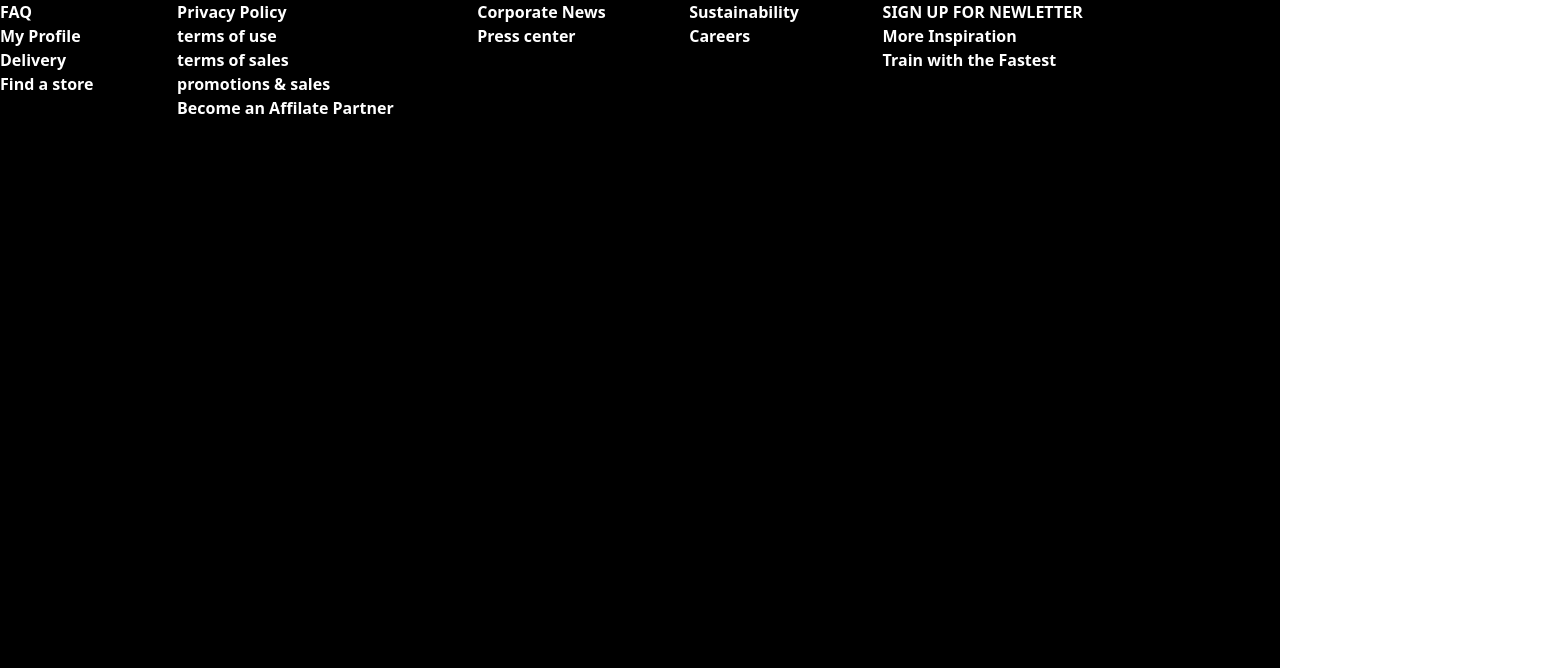
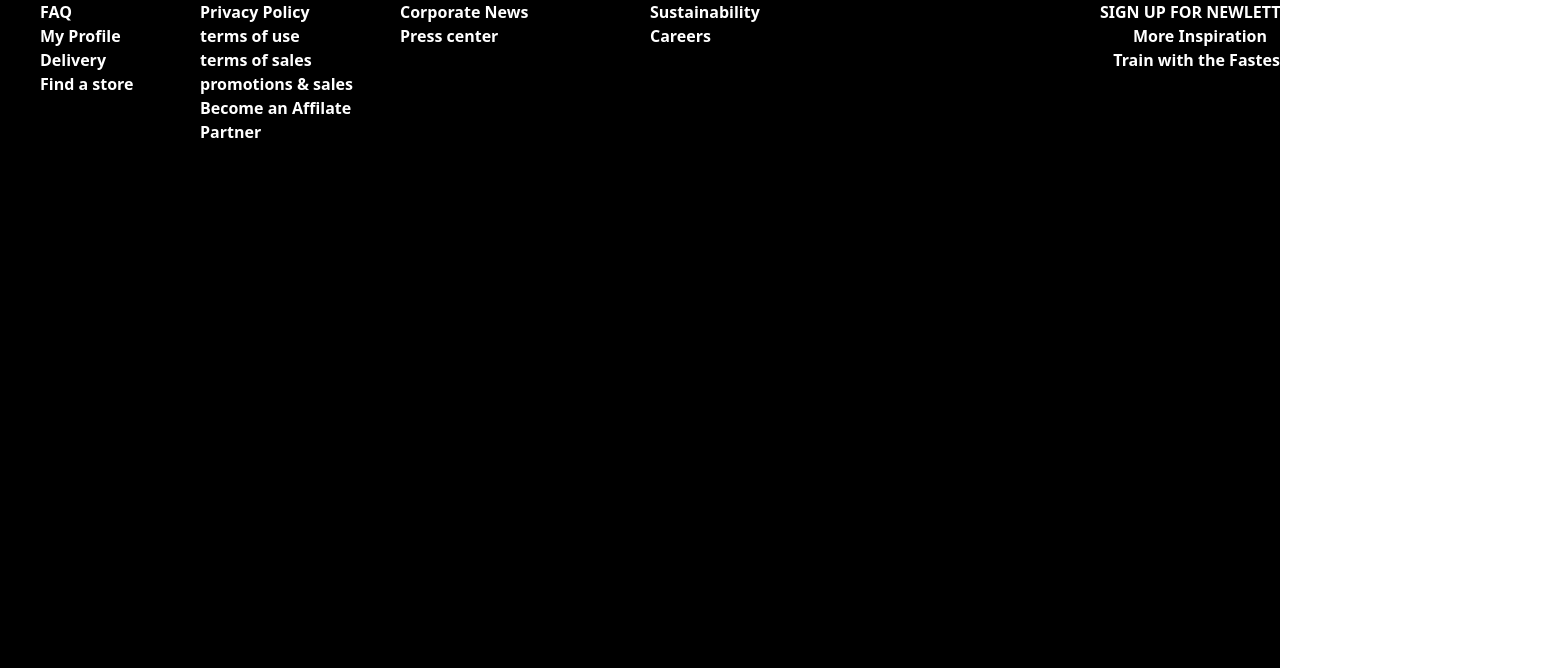
Before and after one commit to AdetutuFatimoh/wk6, a website: page puma.html in a window 1280 px wide. Shown: the part 4787-5455 px from the top of the page, 1550 px wide, since content can reach past the window. Drawn offline with Linux system fonts and the light colour scheme.

Commit message:
feat:update

```diff
--- a/puma.html
+++ b/puma.html
@@ -242,9 +242,9 @@
         <footer class=" bg-black h-screen mt-10">
             <div>
                 <img src="./puma logo.png" alt="puma" class="w-12 pl-5 py-10">
-            <div class="text-white font-bold grid grid-flow-col">
+            <div class="text-white font-bold grid grid-flow-col grid-cols-[200px_200px_250px_200px_700px]">
 
-            <ul class="">
+            <ul class="ml-10">
                 <li class="hover:text-red-900"><a href="#">Contact us</a></li>
                 <li class="hover:text-red-900"><a href="#">FAQ</a></li>
                 <li class="hover:text-red-900"><a href="#">My Profile</a></li>
@@ -274,7 +274,7 @@
                 <li class="hover:text-red-900"><a href="#">Careers</a></li>
             </ul>
 
-            <ul>
+            <ul class="text-center justify-evenly">
                 <li class="hover:text-red-900"><a href="#">Sign up and get 20% off your first order </a></li>
                 <li class="hover:text-red-900"><a href="#">SIGN UP FOR NEWLETTER</a></li>
                 <li class="hover:text-red-900"><a href="#">More Inspiration</a></li>
```
Also changed, not shown: dist/output.css.
